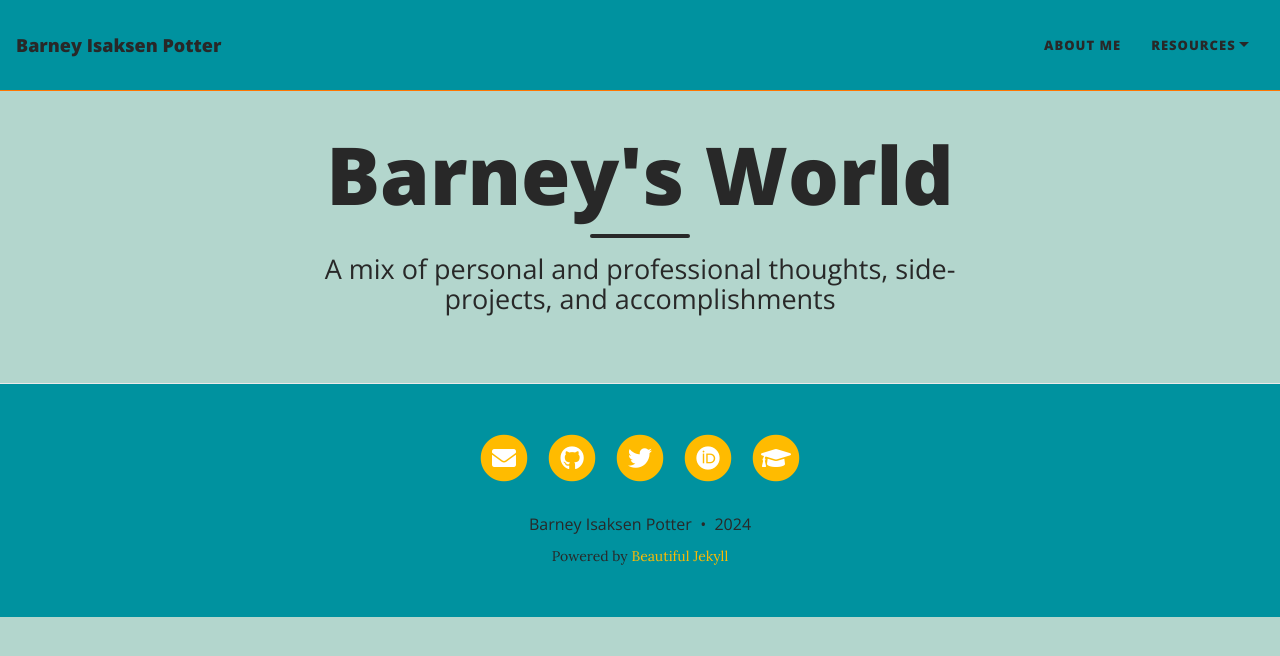
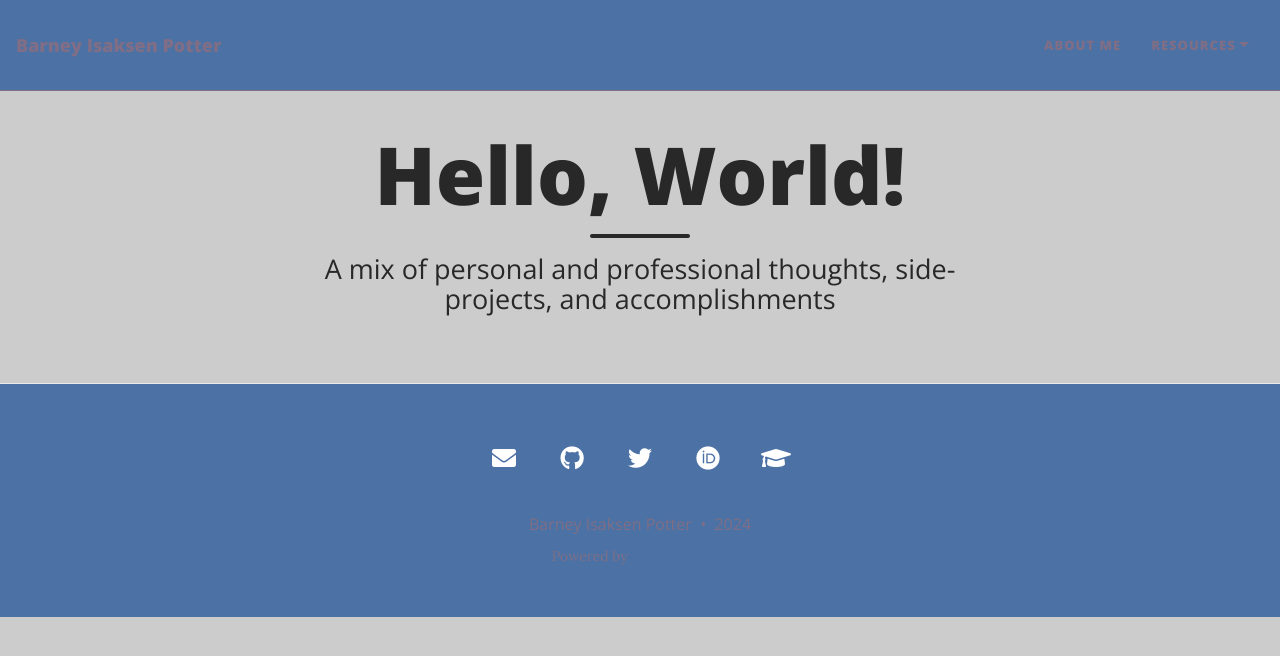
Before and after one commit to barneypotter24/barneypotter24.github.io, a Jekyll site: the page built from index.html, in a window 1280 px wide. Shown: the top 656 px of the page. Built offline with Jekyll 4.4.1, drawn with Linux system fonts in a browser that asks for light colours; nearby versions of some CDN libraries; the list of posts is cut into pages by our own code; some of the changed lines change nothing that is shown.

Commit message:
Update to Gytis's colors

```diff
--- a/_config.yml
+++ b/_config.yml
@@ -95,16 +95,16 @@ feed_show_tags: true
 
 # Personalize the colours in your website. Colour values can be any valid CSS colour
 
-navbar-col: "#00929f"
-navbar-text-col: "#282828"
-navbar-border-col: "#ff7600"
-page-col: "#b3d6cd"
+navbar-col: "#4c72a5"
+navbar-text-col: "#7f6e85"
+navbar-border-col: "#7f6e85"
+page-col: "#cccccc"
 text-col: "#282828"
-link-col: "#79c563"
-hover-col: "#b4bd00"
-footer-col: "#00929f"
-footer-text-col: "#282828"
-footer-link-col: "#ffbb00"
+link-col: "#48a365"
+hover-col: "#cc79a7"
+footer-col: "#4c72a5"
+footer-text-col: "#7f6e85"
+footer-link-col: "#4c72a5"
 
 # Alternatively, the navbar, footer, and page background can be set to an image
 # instead of colour
--- a/index.html
+++ b/index.html
@@ -1,5 +1,5 @@
 ---
 layout: home
-title: Barney's World
+title: Hello, World!
 subtitle: A mix of personal and professional thoughts, side-projects, and accomplishments
 ---
```
